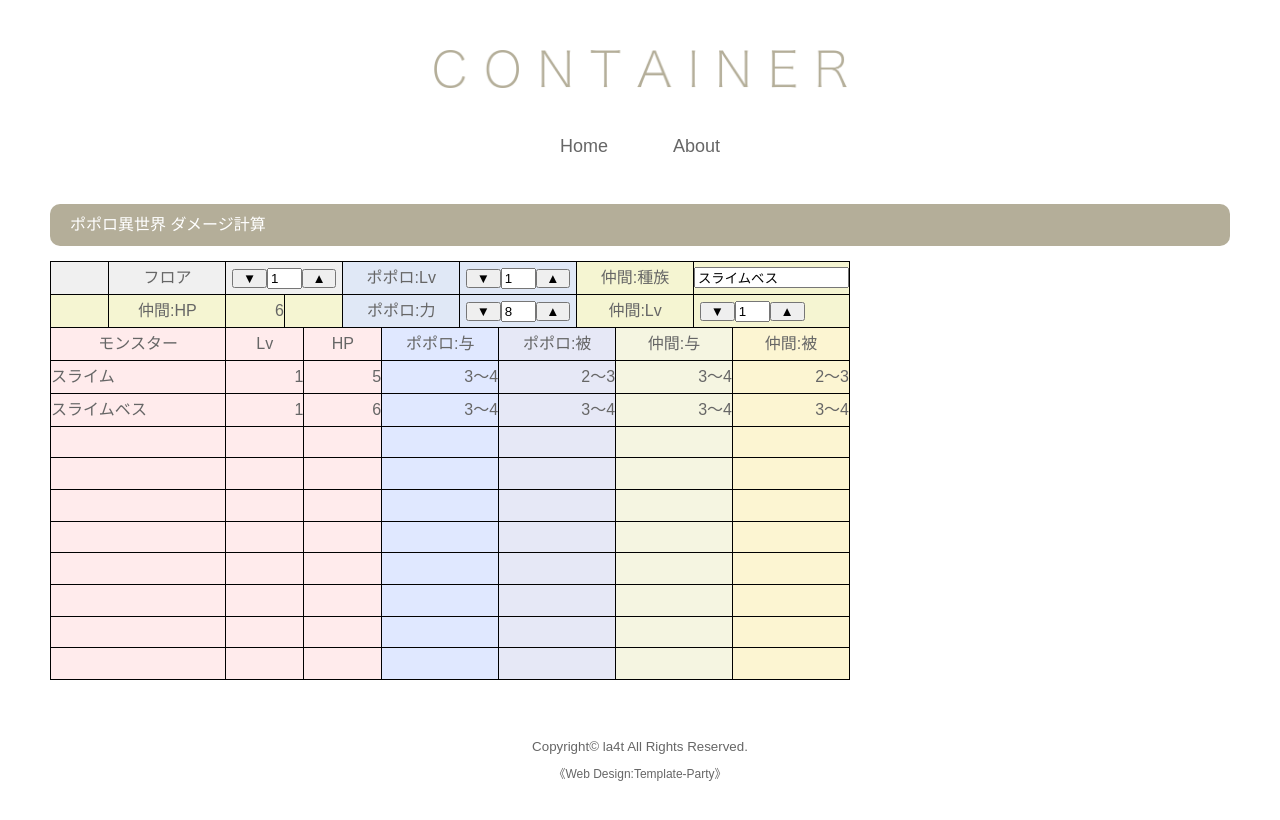
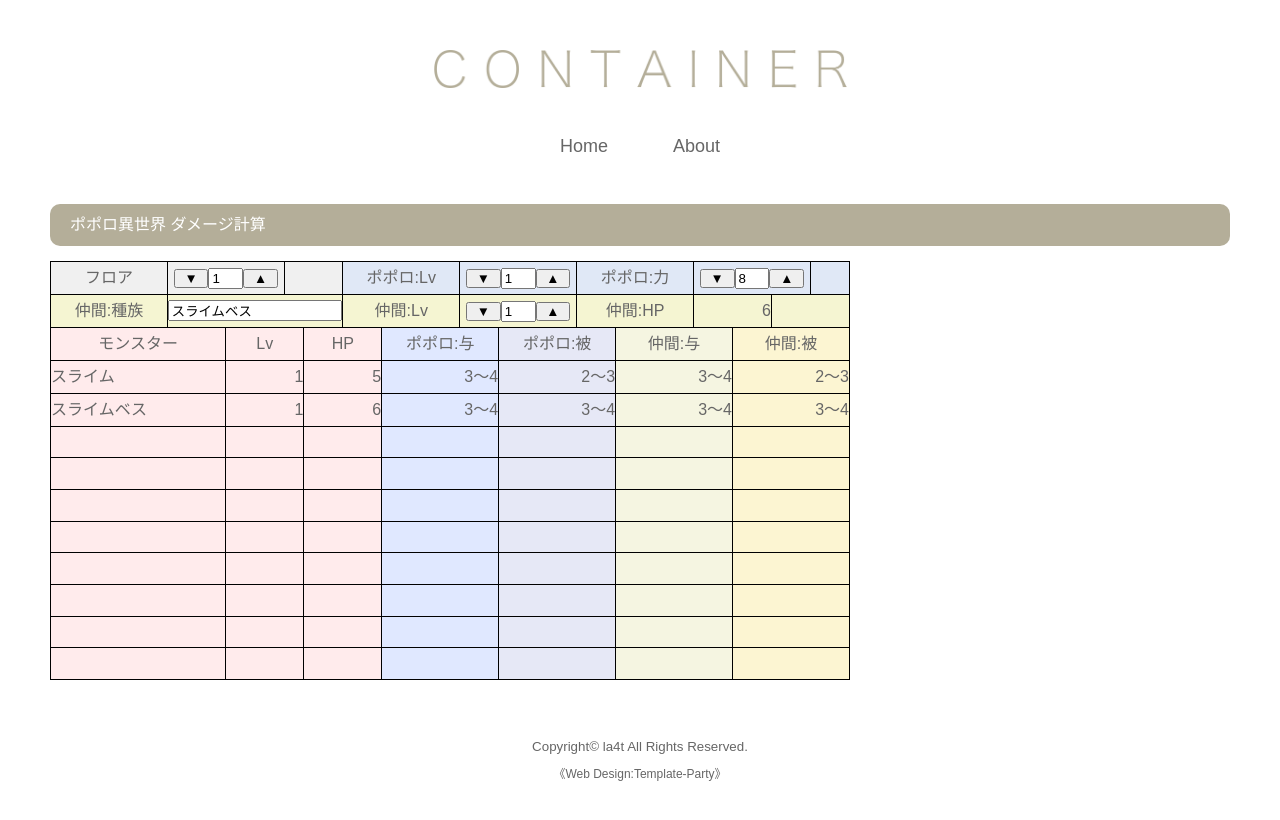
Before and after one commit to la4t/la4t.github.io, a Jekyll site: the page built from tr3_isekai.md, in a window 1280 px wide. Shown: the top 820 px of the page. Built offline with Jekyll 4.4.1, drawn with Linux system fonts in a browser that asks for light colours.

Commit message:
UIの調整

```diff
--- a/tr3_isekai.md
+++ b/tr3_isekai.md
@@ -12,8 +12,8 @@ title: ポポロ異世界 ダメージ計算
 <script data-main="{{ site.baseurl }}/js/tr3_isekai.js" src="{{ site.baseurl }}/js/require.js"></script>
 
 <table border="0" cellpadding="0" cellspacing="0" style='border-collapse:collapse;table-layout:fixed;width:100%;min-width:400pt;max-width:600pt'>
+ <col style='width:14.63%'>
  <col style='width:7.32%'>
- <col style='width:14.63%'>
  <col style='width:7.32%'>
  <col style='width:2.44%'>
  <col style='width:4.88%'>
@@ -24,36 +24,35 @@ title: ポポロ異世界 ダメージ計算
  <col style='width:4.88%'>
  <col style='width:9.76%'>
  <col style='width:4.88%'>
- <col style='width:9.76%'>
+ <col style='width:4.88%'>
+ <col style='width:4.88%'>
  <col style='width:4.88%'>
  <tr style='height:23.0pt'>
-  <td class="xl65" style='height:23.0pt;'></td>
-  <td class="xl66">フロア</td>
-  <td colspan="3" class="xl68" align="center" style='border-left:none;'>
+  <td class="xl65" align="center" style='height:23.0pt;'>フロア</td>
+  <td colspan="2" class="xl68" align="center" style='border-left:none;'>
     <button type="button" value="#floor minus 1" style="padding:0px;width:30%" id="btn1">▼</button><input type="text" value="1" maxlength='2' style="width:30%" id="floor" /><button type="button" value="#floor plus 99" style="padding:0px;width:30%" id="btn2">▲</button>
   </td>
+  <td colspan="2" class="xl66"></td>
   <td colspan="2" class="xl69" style='border-left:none;'>ポポロ:Lv</td>
   <td colspan="2" class="xl70" align="center" style='border-left:none;'>
     <button type="button" value="#lv_p minus 1" style="padding:0px;width:30%" id="btn3">▼</button><input type="text" value="1" maxlength='2' style="width:30%" id="lv_p" /><button type="button" value="#lv_p plus 99" style="padding:0px;width:30%" id="btn4">▲</button>
   </td>
-  <td colspan="2" class="xl76" style='border-left:none;'>仲間:種族</td>
-  <td colspan="3" class="xl77" style='border-left:none;'><input type="text" value="スライムベス" style="width:100%" id="spec" /></td>
+  <td colspan="2" class="xl71">ポポロ:力</td>
+  <td colspan="3" class="xl70" align="center" style='border-left:none'>
+    <button type="button" value="#power minus 0" style="padding:0px;width:30%" id="btn5">▼</button><input type="text" value="8" maxlength='2' style="width:30%" id="power" /><button type="button" value="#power plus 50" style="padding:0px;width:30%" id="btn6">▲</button>
+  </td>
+  <td class="xl71"></td>
  </tr>
  <tr style='height:23.0pt'>
-  <td class="xl76" style='height:23.0pt;border-top:none'></td>
-  <td class="xl76" style='border-left:none'>仲間:HP</td>
-  <td class="xl77" align="right" style='border-left:none' id="hp_n"></td>
-  <td colspan="2" class="xl76" style='border-left:none'></td>
-
-  <td colspan="2" class="xl71">ポポロ:力</td>
-  <td colspan="2" class="xl70" align="center" style='border-left:none'>
-    <button type="button" value="#power minus 0" style="padding:0px;width:30%" id="btn5">▼</button><input type="text" value="8" maxlength='2' style="width:30%" id="power" /><button type="button" value="#power plus 50" style="padding:0px;width:30%" id="btn6">▲</button>
-  </td>
+  <td class="xl76" style='height:23.0pt;border-top:none'>仲間:種族</td>
+  <td colspan="4" class="xl77" style='border-left:none;'><input type="text" value="スライムベス" style="width:100%" id="spec" /></td>
   <td colspan="2" class="xl76" style='border-left:none'>仲間:Lv</td>
-  <td colspan="2" class="xl78" align="center" style='border-left:none'>
+  <td colspan="2" class="xl77" align="center" style='border-left:none'>
     <button type="button" value="#lv_n minus 1" style="padding:0px;width:30%" id="btn7">▼</button><input type="text" value="1" maxlength='2' style="width:30%" id="lv_n" /><button type="button" value="#lv_n plus 99" style="padding:0px;width:30%" id="btn8">▲</button>
   </td>
-  <td class="xl80" align="right" style='border-top:none'></td>
+  <td colspan="2" class="xl76" style='border-left:none'>仲間:HP</td>
+  <td colspan="2" class="xl77" align="right" style='border-left:none' id="hp_n"></td>
+  <td colspan="2" class="xl80" align="right" style='border-top:none'></td>
  </tr>
  <tr style='height:23.0pt'>
   <td colspan="2" class="xl87" style='height:23.0pt'>モンスター</td>
@@ -62,7 +61,7 @@ title: ポポロ異世界 ダメージ計算
   <td colspan="2" class="xl72" style='border-left:none'>ポポロ:与</td>
   <td colspan="2" class="xl74" style='border-left:none'>ポポロ:被</td>
   <td colspan="2" class="xl81" style='border-left:none'>仲間:与</td>
-  <td colspan="2" class="xl83" style='border-right:.5pt solid black;border-left:none'>仲間:被</td>
+  <td colspan="3" class="xl83" style='border-right:.5pt solid black;border-left:none'>仲間:被</td>
  </tr>
  <tr style='height:23.0pt'>
   <td colspan="2" class="xl89" style='height:23.0pt' id="m0"></td>
@@ -71,7 +70,7 @@ title: ポポロ異世界 ダメージ計算
   <td colspan="2" class="xl73" align="right" style='border-left:none' id="a0"></td>
   <td colspan="2" class="xl75" align="right" style='border-left:none' id="b0"></td>
   <td colspan="2" class="xl82" align="right" style='border-left:none' id="c0"></td>
-  <td colspan="2" class="xl85" align="right" style='border-right:.5pt solid black;border-left:none' id="d0"></td>
+  <td colspan="3" class="xl85" align="right" style='border-right:.5pt solid black;border-left:none' id="d0"></td>
  </tr>
  <tr style='height:23.0pt'>
   <td colspan="2" class="xl89" style='height:23.0pt' id="m1"></td>
@@ -80,7 +79,7 @@ title: ポポロ異世界 ダメージ計算
   <td colspan="2" class="xl73" align="right" style='border-left:none' id="a1"></td>
   <td colspan="2" class="xl75" align="right" style='border-left:none' id="b1"></td>
   <td colspan="2" class="xl82" align="right" style='border-left:none' id="c1"></td>
-  <td colspan="2" class="xl85" align="right" style='border-right:.5pt solid black;border-left:none' id="d1"></td>
+  <td colspan="3" class="xl85" align="right" style='border-right:.5pt solid black;border-left:none' id="d1"></td>
  </tr>
  <tr style='height:23.0pt'>
   <td colspan="2" class="xl89" style='height:23.0pt' id="m2"></td>
@@ -89,7 +88,7 @@ title: ポポロ異世界 ダメージ計算
   <td colspan="2" class="xl73" align="right" style='border-left:none' id="a2"></td>
   <td colspan="2" class="xl75" align="right" style='border-left:none' id="b2"></td>
   <td colspan="2" class="xl82" align="right" style='border-left:none' id="c2"></td>
-  <td colspan="2" class="xl85" align="right" style='border-right:.5pt solid black;border-left:none' id="d2"></td>
+  <td colspan="3" class="xl85" align="right" style='border-right:.5pt solid black;border-left:none' id="d2"></td>
  </tr>
  <tr style='height:23.0pt'>
   <td colspan="2" class="xl89" style='height:23.0pt' id="m3"></td>
@@ -98,7 +97,7 @@ title: ポポロ異世界 ダメージ計算
   <td colspan="2" class="xl73" align="right" style='border-left:none' id="a3"></td>
   <td colspan="2" class="xl75" align="right" style='border-left:none' id="b3"></td>
   <td colspan="2" class="xl82" align="right" style='border-left:none' id="c3"></td>
-  <td colspan="2" class="xl85" align="right" style='border-right:.5pt solid black;border-left:none' id="d3"></td>
+  <td colspan="3" class="xl85" align="right" style='border-right:.5pt solid black;border-left:none' id="d3"></td>
  </tr>
  <tr style='height:23.0pt'>
   <td colspan="2" class="xl89" style='height:23.0pt' id="m4"></td>
@@ -107,7 +106,7 @@ title: ポポロ異世界 ダメージ計算
   <td colspan="2" class="xl73" align="right" style='border-left:none' id="a4"></td>
   <td colspan="2" class="xl75" align="right" style='border-left:none' id="b4"></td>
   <td colspan="2" class="xl82" align="right" style='border-left:none' id="c4"></td>
-  <td colspan="2" class="xl85" align="right" style='border-right:.5pt solid black;border-left:none' id="d4"></td>
+  <td colspan="3" class="xl85" align="right" style='border-right:.5pt solid black;border-left:none' id="d4"></td>
  </tr>
  <tr style='height:23.0pt'>
   <td colspan="2" class="xl89" style='height:23.0pt' id="m5"></td>
@@ -116,7 +115,7 @@ title: ポポロ異世界 ダメージ計算
   <td colspan="2" class="xl73" align="right" style='border-left:none' id="a5"></td>
   <td colspan="2" class="xl75" align="right" style='border-left:none' id="b5"></td>
   <td colspan="2" class="xl82" align="right" style='border-left:none' id="c5"></td>
-  <td colspan="2" class="xl85" align="right" style='border-right:.5pt solid black;border-left:none' id="d5"></td>
+  <td colspan="3" class="xl85" align="right" style='border-right:.5pt solid black;border-left:none' id="d5"></td>
  </tr>
  <tr style='height:23.0pt'>
   <td colspan="2" class="xl89" style='height:23.0pt' id="m6"></td>
@@ -125,7 +124,7 @@ title: ポポロ異世界 ダメージ計算
   <td colspan="2" class="xl73" align="right" style='border-left:none' id="a6"></td>
   <td colspan="2" class="xl75" align="right" style='border-left:none' id="b6"></td>
   <td colspan="2" class="xl82" align="right" style='border-left:none' id="c6"></td>
-  <td colspan="2" class="xl85" align="right" style='border-right:.5pt solid black;border-left:none' id="d6"></td>
+  <td colspan="3" class="xl85" align="right" style='border-right:.5pt solid black;border-left:none' id="d6"></td>
  </tr>
  <tr style='height:23.0pt'>
   <td colspan="2" class="xl89" style='height:23.0pt' id="m7"></td>
@@ -134,7 +133,7 @@ title: ポポロ異世界 ダメージ計算
   <td colspan="2" class="xl73" align="right" style='border-left:none' id="a7"></td>
   <td colspan="2" class="xl75" align="right" style='border-left:none' id="b7"></td>
   <td colspan="2" class="xl82" align="right" style='border-left:none' id="c7"></td>
-  <td colspan="2" class="xl85" align="right" style='border-right:.5pt solid black;border-left:none' id="d7"></td>
+  <td colspan="3" class="xl85" align="right" style='border-right:.5pt solid black;border-left:none' id="d7"></td>
  </tr>
  <tr style='height:23.0pt'>
   <td colspan="2" class="xl89" style='height:23.0pt' id="m8"></td>
@@ -143,7 +142,7 @@ title: ポポロ異世界 ダメージ計算
   <td colspan="2" class="xl73" align="right" style='border-left:none' id="a8"></td>
   <td colspan="2" class="xl75" align="right" style='border-left:none' id="b8"></td>
   <td colspan="2" class="xl82" align="right" style='border-left:none' id="c8"></td>
-  <td colspan="2" class="xl85" align="right" style='border-right:.5pt solid black;border-left:none' id="d8"></td>
+  <td colspan="3" class="xl85" align="right" style='border-right:.5pt solid black;border-left:none' id="d8"></td>
  </tr>
  <tr style='height:23.0pt'>
   <td colspan="2" class="xl89" style='height:23.0pt' id="m9"></td>
@@ -152,6 +151,6 @@ title: ポポロ異世界 ダメージ計算
   <td colspan="2" class="xl73" align="right" style='border-left:none' id="a9"></td>
   <td colspan="2" class="xl75" align="right" style='border-left:none' id="b9"></td>
   <td colspan="2" class="xl82" align="right" style='border-left:none' id="c9"></td>
-  <td colspan="2" class="xl85" align="right" style='border-right:.5pt solid black;border-left:none' id="d9"></td>
+  <td colspan="3" class="xl85" align="right" style='border-right:.5pt solid black;border-left:none' id="d9"></td>
  </tr>
 </table>
```
